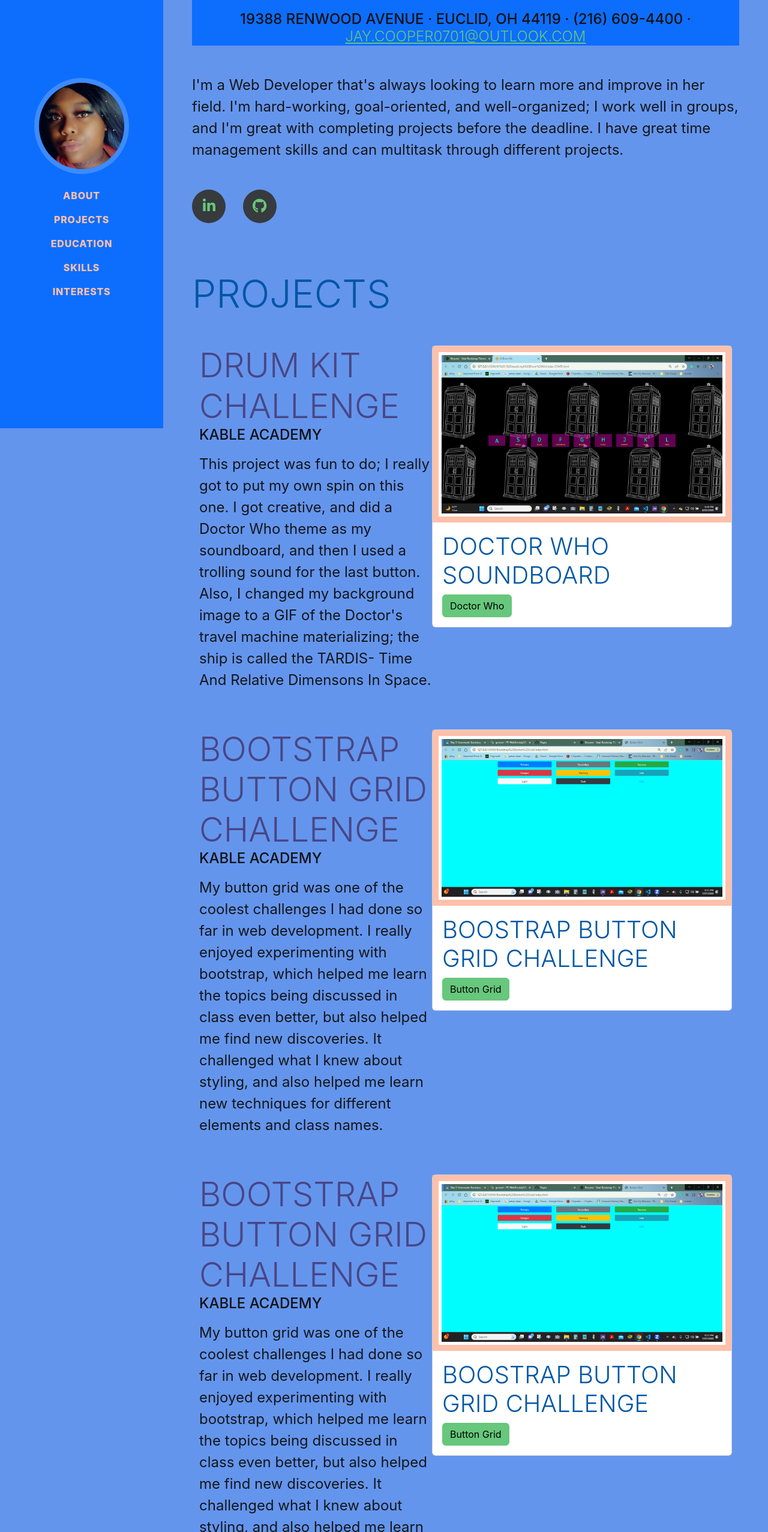
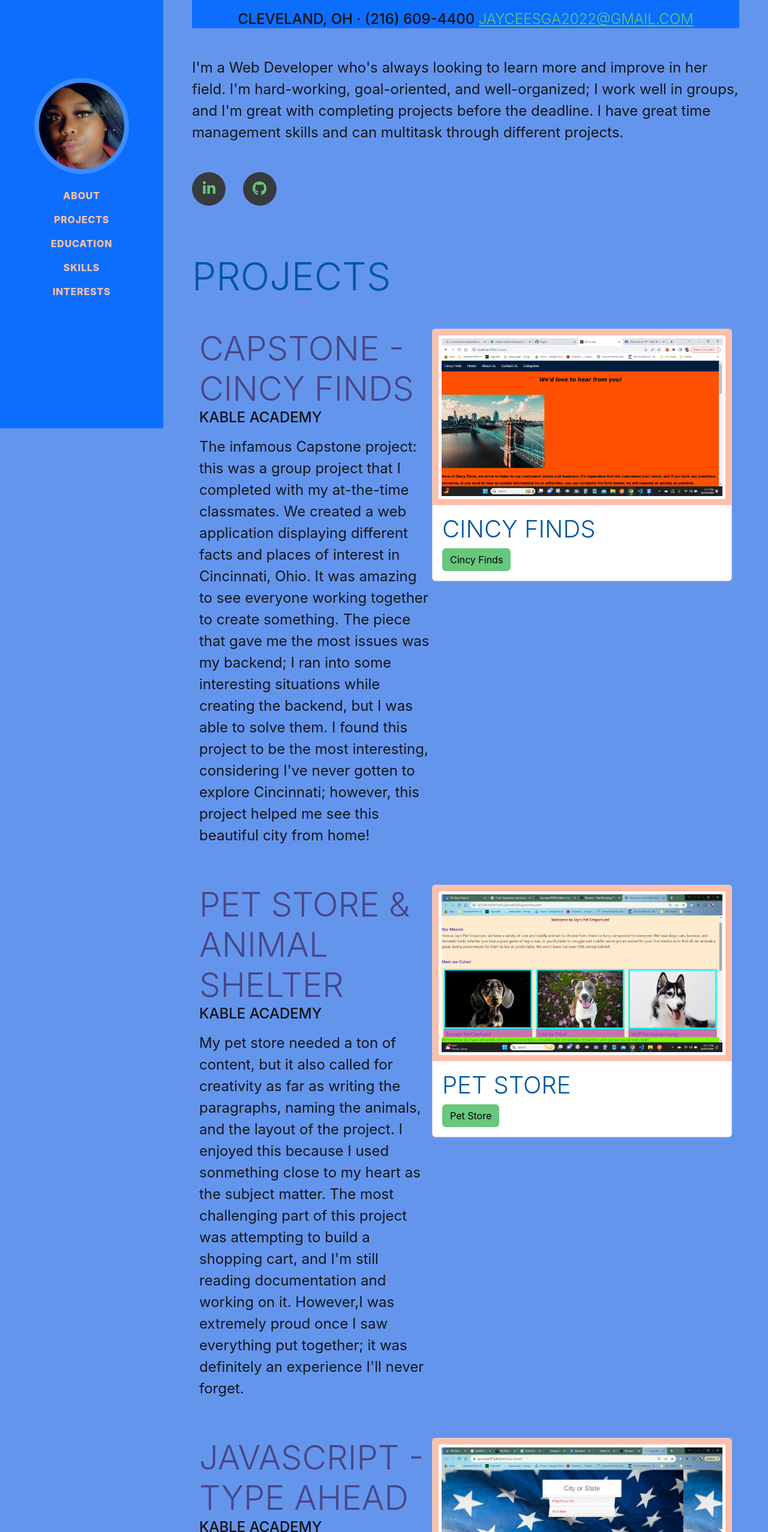
Before and after one commit to jaycooper97/Portfolio, a plain HTML site: page index.html in a window 1280 px wide. Shown: the part 86-2640 px from the top of the page at 60% size. Drawn offline with nearby package versions, Linux system fonts and the light colour scheme; a web font is replaced by a local one.

Commit message:
new push

```diff
--- a/index.html
+++ b/index.html
@@ -51,13 +51,13 @@
                     <span class="text-primary">Cooper</span>
                 </h1>
                 <div class="subheading mb-5 display-2">
-                    19388 Renwood Avenue · Euclid, OH 44119 · (216) 609-4400 ·
-                    <a class="email display-2" href="mailto:jay.cooper0701@outlook.com"><span data-toggle="tooltip" title="Email me!">jay.cooper0701@outlook.com</span></a>
+                     Cleveland, OH · (216) 609-4400
+                    <a class="email display-2" href="mailto:jayceesga2022@gma.com"><span data-toggle="tooltip" title="Email me!">jayceesga2022@gmail.com</span></a>
 
                  </div>
                     </div>
                 </div>
-                <p class="par lead mb-5">I'm a Web Developer that's always looking to learn more and improve in her
+                <p class="par lead mb-5">I'm a Web Developer who's always looking to learn more and improve in her
                     field.
                     I'm hard-working, goal-oriented, and well-organized; I work well in groups, and I'm great with
                     completing projects before the deadline. I have great time management skills and can multitask
@@ -72,18 +72,100 @@
             </div>
         </section>
         <hr class="m-0" />
+
         <!-- Experience-->
         <section class="resume-section" id="experience">
             <div class="resume-section-content">
                 <h2 class="mb-5 display-3">Projects</h2>
                 <div class="container-fluid">
                     <div class="row">
+
+                        <div class="d-flex mb-5 col-12  flex-sm-column flex-lg-row">  <!--Starting Pet Store-->
+                            <div class="flex-grow-1">
+                                <h3 class="mb-0 display-4">Capstone - Cincy Finds</h3>
+                                <div class="subheading mb-3 display-5">Kable Academy</div>
+                                <p class="par">The infamous Capstone project: this was a group project that I completed with my at-the-time classmates.  We created a web application displaying different facts and places of interest in Cincinnati, Ohio.  It was amazing to see everyone working together to create something.  The piece that gave me the most issues was my backend; I ran into some interesting situations while creating the backend, but I was able to solve them.  I found this project to be the most interesting, considering I've never gotten to explore Cincinnati; however, this project helped me see this beautiful city from home!</p>
+                            </div>
+                            <div class="flex-shrink-0"> <!--Start of Card-->
+                                <div class="card" style="width: 500px;">
+                                    <img class="btn-grid" src="./img/Screenshot (81).png" class="card-img-top" alt="...">
+                                    <div class="card-body">
+                                        <h5 class="card-title display-6 text-success">Cincy Finds</h5>
+                                        <a href="" class="btn btn-primary display-6">Cincy Finds</a>
+                                    </div>
+                                    <span class="text-primary"></span>
+                                </div>
+                            </div>
+                           </div>
+
+
+
+
+                        <div class="d-flex mb-5 col-12  flex-sm-column flex-lg-row">  <!--Starting Pet Store-->
+                            <div class="flex-grow-1">
+                                <h3 class="mb-0 display-4">Pet Store & Animal Shelter</h3>
+                                <div class="subheading mb-3 display-5">Kable Academy</div>
+                                <p class="par">My pet store needed a ton of content, but it also called for creativity as far as writing the paragraphs, naming the animals, and the layout of the project.  I enjoyed this because I used sonmething close to my heart as the subject matter.  The most challenging part of this project was attempting to build a shopping cart, and I'm still reading documentation and working on it.  However,I was extremely proud once I saw everything put together; it was definitely an experience I'll never forget.</p>
+                            </div>
+                            <div class="flex-shrink-0"> <!--Start of Card-->
+                                <div class="card" style="width: 500px;">
+                                    <img class="btn-grid" src="./img/Screenshot (75).png" class="card-img-top" alt="...">
+                                    <div class="card-body">
+                                        <h5 class="card-title display-6 text-success">Pet Store</h5>
+                                        <a href="https://jaycooper97.github.io/Pet-Store/" class="btn btn-primary display-6">Pet Store</a>
+                                    </div>
+                                    <span class="text-primary"></span>
+                                </div>
+                            </div>
+                           </div>
+
+
+
+                        <div class="d-flex mb-5 col-12  flex-sm-column flex-lg-row">  <!--Starting Type Ahead-->
+                            <div class="flex-grow-1">
+                                <h3 class="mb-0 display-4">JavaScript - Type Ahead</h3>
+                                <div class="subheading mb-3 display-5">Kable Academy</div>
+                                <p class="par">This project made me understand Javascript better; I was able to create a webpage that responds quite well, and I was able to add my own personal style to the page as well.  I had fun creating JavaScript in this project; it helped me be able to write it more efficiently.</p>
+                            </div>
+                            <div class="flex-shrink-0"> <!--Start of Card-->
+                                <div class="card" style="width: 500px;">
+                                    <img class="btn-grid" src="./img/Screenshot (74).png" class="card-img-top" alt="...">
+                                    <div class="card-body">
+                                        <h5 class="card-title display-6 text-success">Type Ahead</h5>
+                                        <a href="https://jaycooper97.github.io/Type-Ahead/" class="btn btn-primary display-6">Type Ahead</a>
+                                    </div>
+                                    <span class="text-primary"></span>
+                                </div>
+                            </div>
+                           </div>
+
+
+                        <div class="d-flex mb-5 col-12  flex-sm-column flex-lg-row">  <!--Starting Fun Facts-->
+                            <div class="flex-grow-1">
+                                <h3 class="mb-0 display-4">React Fun Facts</h3>
+                                <div class="subheading mb-3 display-5">Kable Academy</div>
+                                <p class="par">I enjoyed doing this project, specifically for the subject matter; I used one of my favorite animes, Attack on Titan, my main focus for the theme.  Then, I picked what I thought were the coolest facts about the show.  Completing this project was especially special for me since I was able to teach myself new things outside of
+                                class.</p>
+                            </div>
+                            <div class="flex-shrink-0"> <!--Start of Card-->
+                                <div class="card" style="width: 500px;">
+                                    <img class="btn-grid" src="./img/ReactFun.png" class="card-img-top" alt="...">
+                                    <div class="card-body">
+                                        <h5 class="card-title display-6 text-success">React Fun Facts</h5>
+                                        <a href="https://jaycooper97.github.io/React-Fun-Facts/" class="btn btn-primary display-6">Attack on Titan</a>
+                                    </div>
+                                    <span class="text-primary"></span>
+                                </div>
+                            </div>
+                           </div>
+
                         <div class="d-flex mb-5 col-12  flex-sm-column flex-lg-row">  <!--Starting Drum Kit-->
                             <div class="flex-grow-1">
                                 <h3 class="mb-0 display-4">Drum Kit Challenge</h3>
                                 <div class="subheading mb-3 display-5">Kable Academy</div>
                                 <p class="par">This project was fun to do; I really got to put my own spin on this one.  I got creative, and did a Doctor Who theme as my soundboard, and then I used a trolling sound for the last button.  Also, I changed my background image to a GIF of the Doctor's travel machine materializing; the ship is called the TARDIS- Time And Relative Dimensons In Space.</p>
                             </div>
+
                             <div class="flex-shrink-0"> <!--Start of Card-->
                                 <div class="card" style="width: 500px;">
                                     <img class="btn-grid" src="./img/Screenshot (63).png" class="card-img-top" alt="...">
@@ -96,27 +178,7 @@
                                 </div>
                             </div>
                            </div>  <!--End of Drum Kit Section and Card-->
-                       <div class="d-flex mb-5 col-12  flex-sm-column flex-lg-row">  <!--Starting Bootstrap-->
-                            <div class="flex-grow-1">
-                                <h3 class="mb-0 display-4">Bootstrap Button Grid Challenge</h3>
-                                <div class="subheading mb-3 display-5">Kable Academy</div>
-                                <p class="par">My button grid was one of the coolest challenges I had done so far in web development.
-                                    I really enjoyed experimenting with bootstrap, which helped me learn the topics being discussed in class
-                                    even better, but also helped me find new discoveries.  It challenged what I knew about styling,
-                                and also helped me learn new techniques for different elements and class names.</p>
-                            </div>
-                        <div class="flex-shrink-0">
-                            <div class="card" style="width: 500px;">
-                                <img class="btn-grid" src="./img/Bootstrap Grid.png" class="card-img-top" alt="...">
-                                <div class="card-body">
-                                    <h5 class="card-title display-6 text-success">Boostrap Button Grid Challenge</h5>
-                                    <a href="https://jaycooper97.github.io/Bootstrap-Button-Grid/"
-                                        class="btn btn-primary display-6">Button Grid</a>
-                                </div>
-                                <span class="text-primary"></span>
-                            </div>
-                        </div>
-                       </div>
+
                         <div class="d-flex mb-5 col-12 flex-sm-column flex-lg-row">
                             <div class="flex-grow-1">
                                 <h3 class="mb-0 display-4">Bootstrap Button Grid Challenge</h3>
@@ -252,12 +314,13 @@
     <section class="resume-section" id="skills">
         <div class="resume-section-content">
             <h2 class="mb-5 display-3">Skills</h2>
-            <div class="subheading mb-3 display-4">Customer Service, HTML, CSS, Bootstrap</div>
+            <div class="subheading mb-3 display-4">Customer Service, HTML, CSS, Bootstrap, React</div>
             <ul class="list-inline dev-icons">
                 <li class="list-inline-item"> <span data-toggle="tooltip" title="Customer Service"><i class="fa-solid fa-phone"></i></span></li>
                 <li class="list-inline-item"> <span data-toggle="tooltip" title="HTML5"><i class="fa-brands fa-html5"></i></span></li>
                 <li class="list-inline-item"> <span data-toggle="tooltip" title="CSS"><i class="fa-brands fa-css3-alt"></i></span></li>
                 <li class="list-inline-item"> <span data-toggle="tooltip" title="Bootstrap"><i class="fa-brands fa-bootstrap"></i></span></li>
+                <li class="list-inline-item"> <span data-toggle="tooltip" title="React"><i class="fa-brands fa-react"></i></span></li>
             </ul>
     </section>
     <hr class="m-0" />
```
Also changed, not shown: img/ReactFun.png (added), img/Screenshot (74).png (added), img/Screenshot (75).png (added), img/Screenshot (81).png (added).
